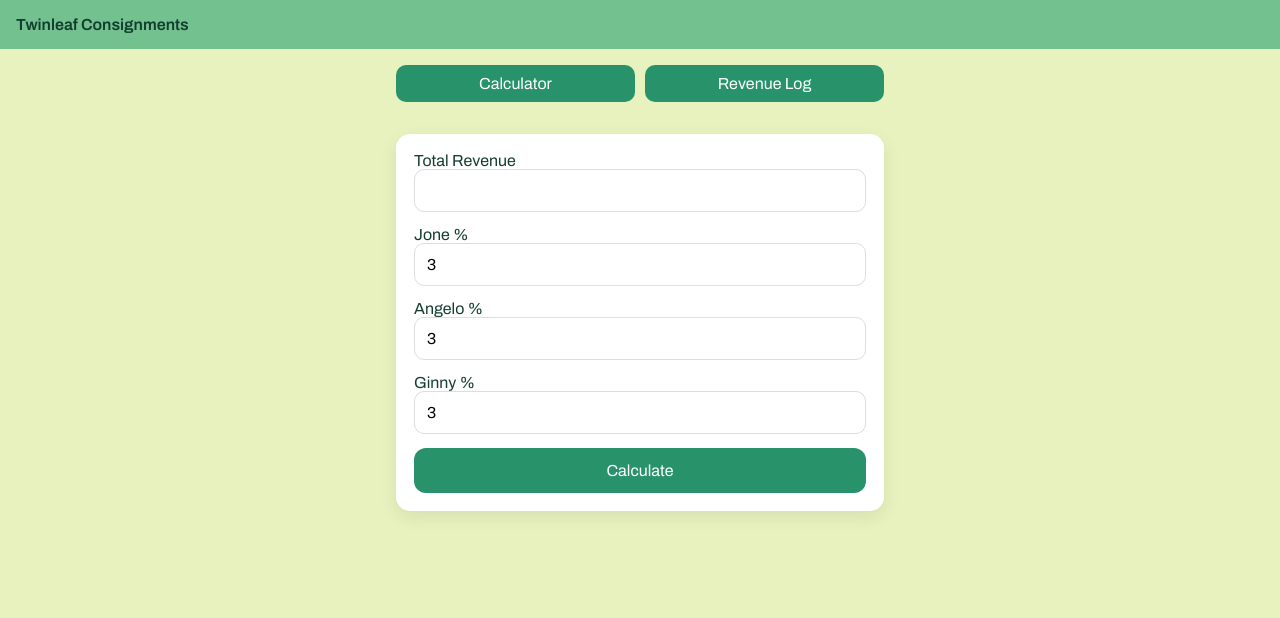
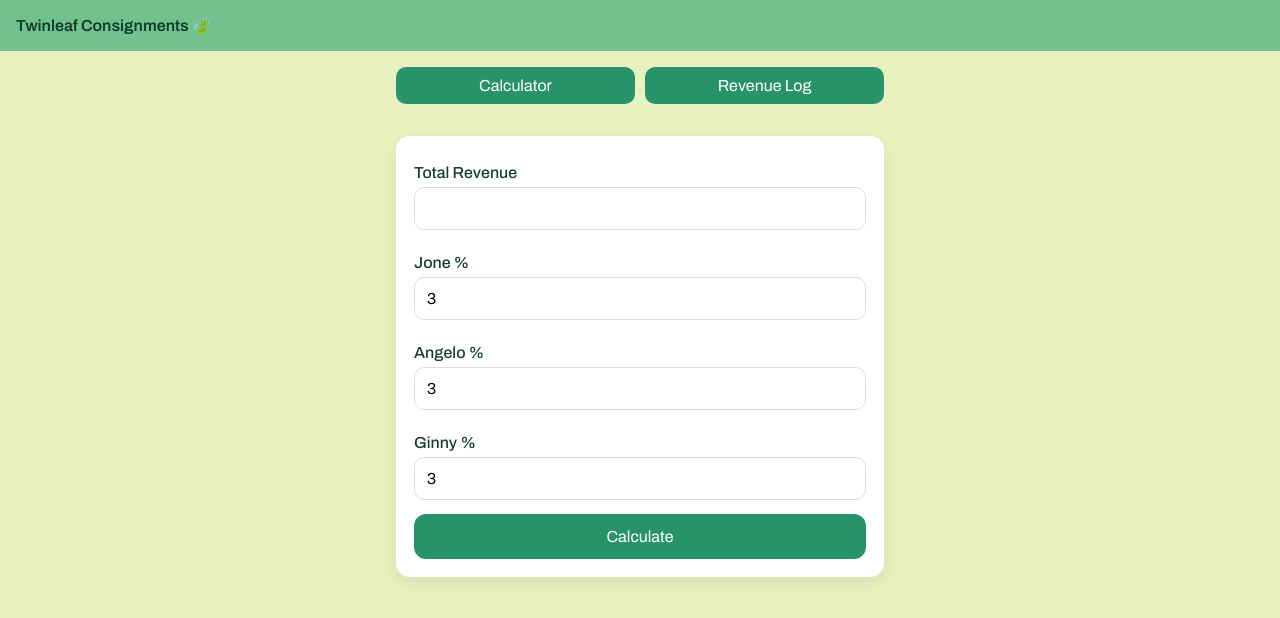
Before and after one commit to ginnyhotwire/poke-consignments, a plain HTML site: page index.html in a window 1280 px wide. Drawn offline with Linux system fonts and the light colour scheme.

Commit message:
Update index.html

```diff
--- a/index.html
+++ b/index.html
@@ -59,6 +59,13 @@ margin-bottom:14px;
 font-size:16px;
 }
 
+label{
+display:block;
+margin-top:10px;
+margin-bottom:6px;
+font-weight:500;
+}
+
 button{
 border:none;
 padding:14px;
@@ -88,7 +95,7 @@ margin-bottom:14px;
 .personTitle{
 font-weight:600;
 color:#1c5c43;
-margin-bottom:4px;
+margin-bottom:8px;
 }
 
 .totalCommission{
@@ -188,7 +195,7 @@ width:100%;
 <body>
 
 <header>
-<div>Twinleaf Consignments</div>
+<div>Twinleaf Consignments 🍃</div>
 </header>
 
 <nav class="container">
@@ -226,7 +233,7 @@ width:100%;
 
 <div id="consignorList"></div>
 
-<button class="primaryBtn" onclick="addConsignor()">+ Add Consignor</button>
+<button class="primaryBtn" onclick="addConsignor()">+ Add Consignor 🍃</button>
 
 <button class="refreshBtn" onclick="confirmReset()">Refresh / New Day</button>
 
```
